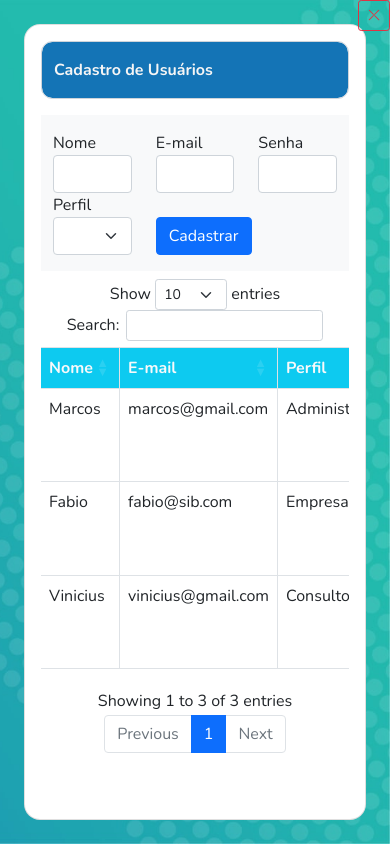
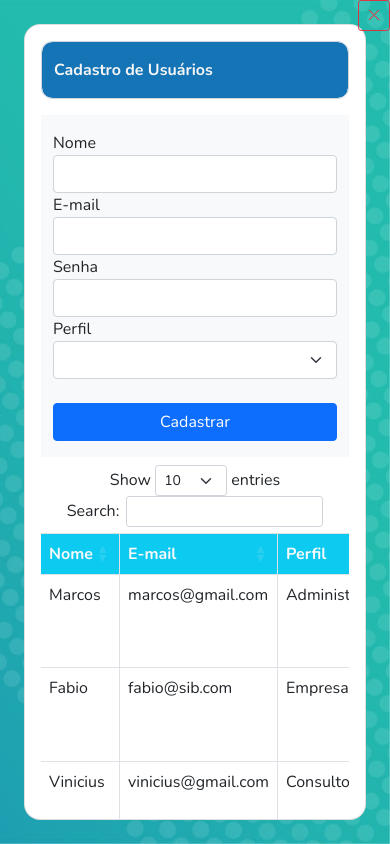
Before and after one commit to ValerioHasman/SIB, a PHP site: page /sistema in a window 390 px wide. Run offline with PHP 8.4, Linux system fonts and the light colour scheme; a user stored in the database is signed in; data comes from the database, SQL or seed files in the repository; some libraries are stand-ins or nearby versions.

Commit message:
Implementação da responsividade

```diff
--- a/Views/sistema/cadastroUsuarios.php
+++ b/Views/sistema/cadastroUsuarios.php
@@ -6,27 +6,26 @@
       <form method="POST" class="row cinza py-3 mx-0">
         <input hidden name="id" id="id" />
         <input hidden value="cadastrar" name="tipo" id="atua" />
-
-        <div class="col-4">
+        <div class="col-sm-6 col-12 col-md-4">
           <label for="nome">Nome</label>
           <input required type="text" class="form-control" id="nome" name="nome" />
         </div>
-        <div class="col-4">
+        <div class="col-sm-6 col-12 col-md-4">
           <label for="email">E-mail</label>
           <input required type="email" class="form-control" id="email" name="email" />
         </div>
-        <div class="col-4">
+        <div class="col-sm-6 col-12 col-md-4">
           <label for="senha">Senha</label>
           <input required type="password" class="form-control" id="senha" name="senha" />
         </div>
-        <div class="col-4">
+        <div class="col-sm-6 col-12 col-md-4">
           <label for="perfil">Perfil</label>
           <select required class="form-select" id="perfil" name="perfil">
             <option selected></option>
             <?= listaDePerfil($dadosModel['Perfil']) ?>
           </select>
         </div>
-        <div class="col-4">
+        <div class="col-sm-6 col-12 col-md-4">
           <div id="grupo1" class="mt-4 d-grid gap-2">
             <button type="submit" class="btn btn-primary">Cadastrar</button>
           </div>
@@ -45,32 +44,6 @@
 
         </div>
       </form>
-
-      <!--<div class="row justify-content-between mt-3">
-        <div class="col-auto">
-          <label for="registros">Mostrar</label>
-          <div class="registros">
-            <div class="input-group input-group-sm mb-3 col-12">
-              <select class="form-select" id="registros" name="registros">
-                <option selected></option>
-                <option value="8">8</option>
-                <option value="25">25</option>
-                <option value="50">50</option>
-              </select>
-            </div>
-          </div>
-          <label for="registros">registros</label>
-        </div>
-        <div class="col-auto">
-          <label>Buscar:</label>
-          <div class="buscar">
-            <div class="input-group input-group-sm mb-3 col-12">
-              <input type="text" class="form-control" name="buscar" id="buscar">
-            </div>
-          </div>
-        </div>
-      </div> fim da busca -->
-
       <div class="tamanhoLimeteTabela mt-2">
         <table id="tabelaDeDados" class="table table-bordered">
           <thead class="bg-info text-light">
@@ -87,25 +60,6 @@
           </tbody>
         </table>
       </div>
-
-      <!-- fim da tabela -->
-<!--
-      <div class="row justify-content-between">
-        <div class="col-auto">
-          Mostrando de 1 até 8 de 8 registros
-        </div>
-        <nav class="col-auto">
-          <ul class="pagination pagination-sm">
-            <li class="page-item disabled">
-              <a class="page-link">Anterior</a>
-            </li>
-            <li class="page-item active"><a class="page-link" href="#">1</a></li>
-            <li class="page-item disabled">
-              <a class="page-link" href="#">Seguinte</a>
-            </li>
-          </ul>
-        </nav>
-      </div> -->
     </div>
   </div>
 </div>
--- a/Views/template/templateDoSistema.php
+++ b/Views/template/templateDoSistema.php
@@ -6,7 +6,6 @@
     <meta charset="UTF-8" />
     <meta http-equiv="X-UA-Compatible" content="IE=edge" />
     <meta name="viewport" content="width=device-width, initial-scale=1.0" />
-    <!-- <link rel="stylesheet" href="https://cdn.datatables.net/1.12.1/css/jquery.dataTables.css" /> -->
     <link rel="stylesheet" href="https://cdn.jsdelivr.net/npm/bootstrap@5.1.3/dist/css/bootstrap.css" />
     <link rel="stylesheet" href="https://cdn.datatables.net/1.12.1/css/dataTables.bootstrap5.css" />
     <link rel="stylesheet" href="https://cdn.jsdelivr.net/npm/bootstrap-icons@1.7.2/font/bootstrap-icons.css" />
--- a/formatar/estilosistema.css
+++ b/formatar/estilosistema.css
@@ -42,11 +42,6 @@
 	z-index: 100;
 }
 
-.registros {
-    width: 6rem;
-    display: inline-block;
-}
-
 .buscar {
     width: 200px;
     display: inline-block;
```
